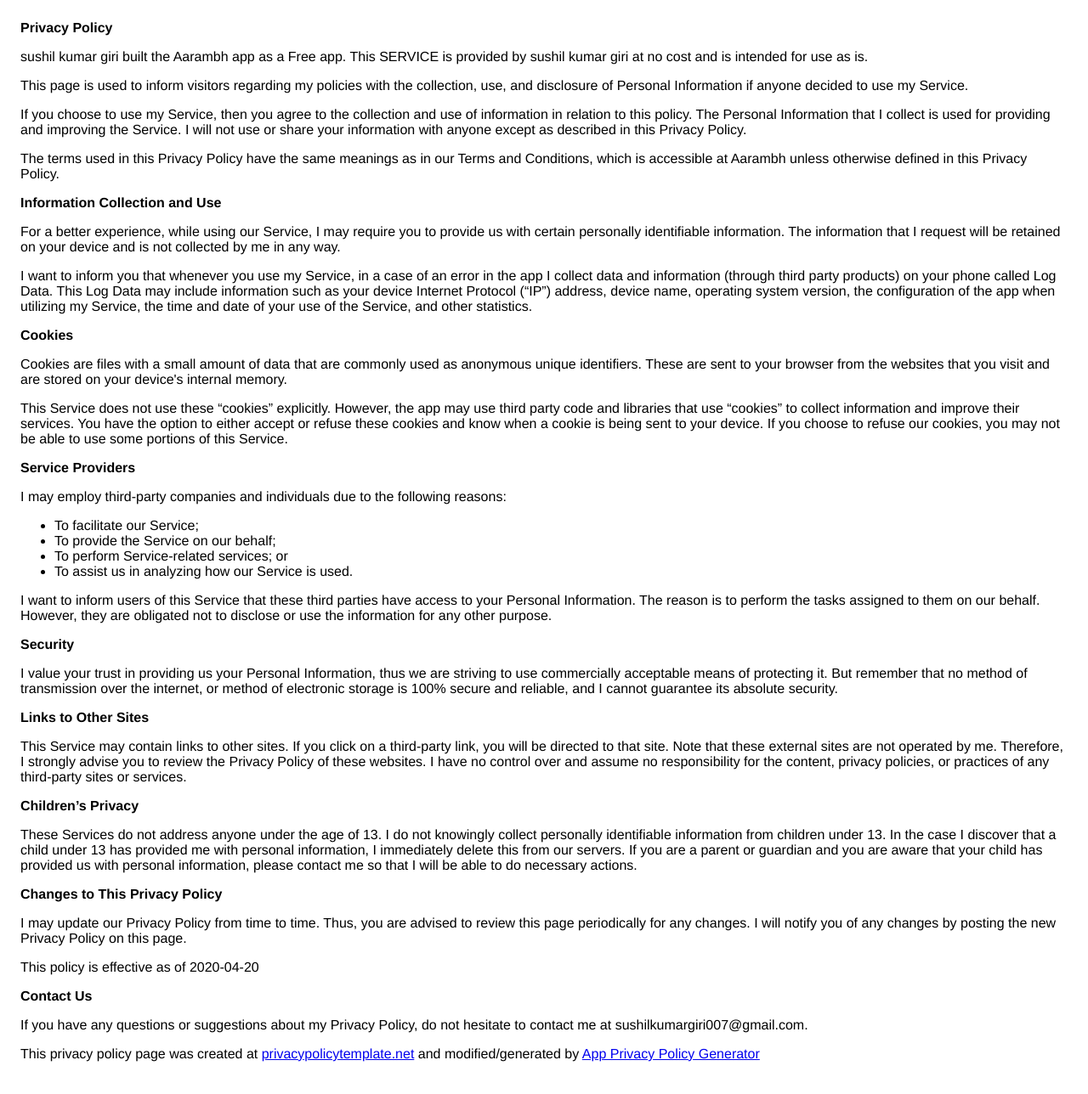
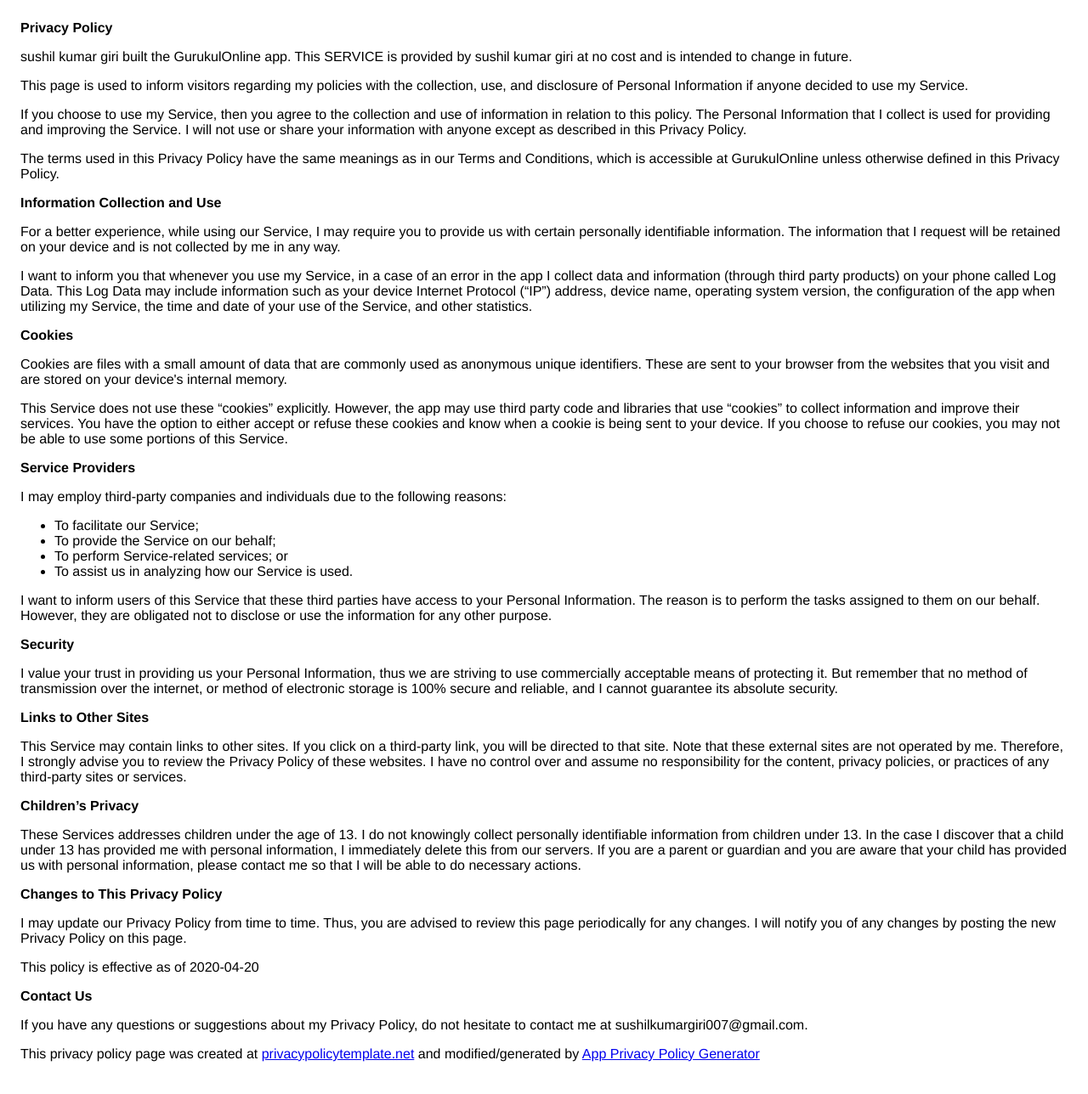
Before and after one commit to sushilkumargiri/ReactNative, a plain HTML site: page privacyPolicy.htm in a window 1280 px wide. Shown: the whole page at 85% size. Drawn offline with Linux system fonts and the light colour scheme.

Commit message:
gurukul online
gurukul online

```diff
--- a/privacyPolicy.htm
+++ b/privacyPolicy.htm
@@ -8,10 +8,8 @@
     </head>
     <body>
     <strong>Privacy Policy</strong> <p>
-                  sushil kumar giri built the Aarambh app as
-                  a Free app. This SERVICE is provided by
-                  sushil kumar giri at no cost and is intended for use as
-                  is.
+                  sushil kumar giri built the GurukulOnline app.
+                  This SERVICE is provided by sushil kumar giri at no cost and is intended to change in future.
                 </p> <p>
                   This page is used to inform visitors regarding my
                   policies with the collection, use, and disclosure of Personal
@@ -25,7 +23,7 @@
                 </p> <p>
                   The terms used in this Privacy Policy have the same meanings
                   as in our Terms and Conditions, which is accessible at
-                  Aarambh unless otherwise defined in this Privacy Policy.
+                  GurukulOnline unless otherwise defined in this Privacy Policy.
                 </p> <p><strong>Information Collection and Use</strong></p> <p>
                   For a better experience, while using our Service, I
                   may require you to provide us with certain personally
@@ -81,7 +79,7 @@
                   privacy policies, or practices of any third-party sites or
                   services.
                 </p> <p><strong>Children’s Privacy</strong></p> <p>
-                  These Services do not address anyone under the age of 13.
+                  These Services addresses children under the age of 13.
                   I do not knowingly collect personally
                   identifiable information from children under 13. In the case
                   I discover that a child under 13 has provided
```
